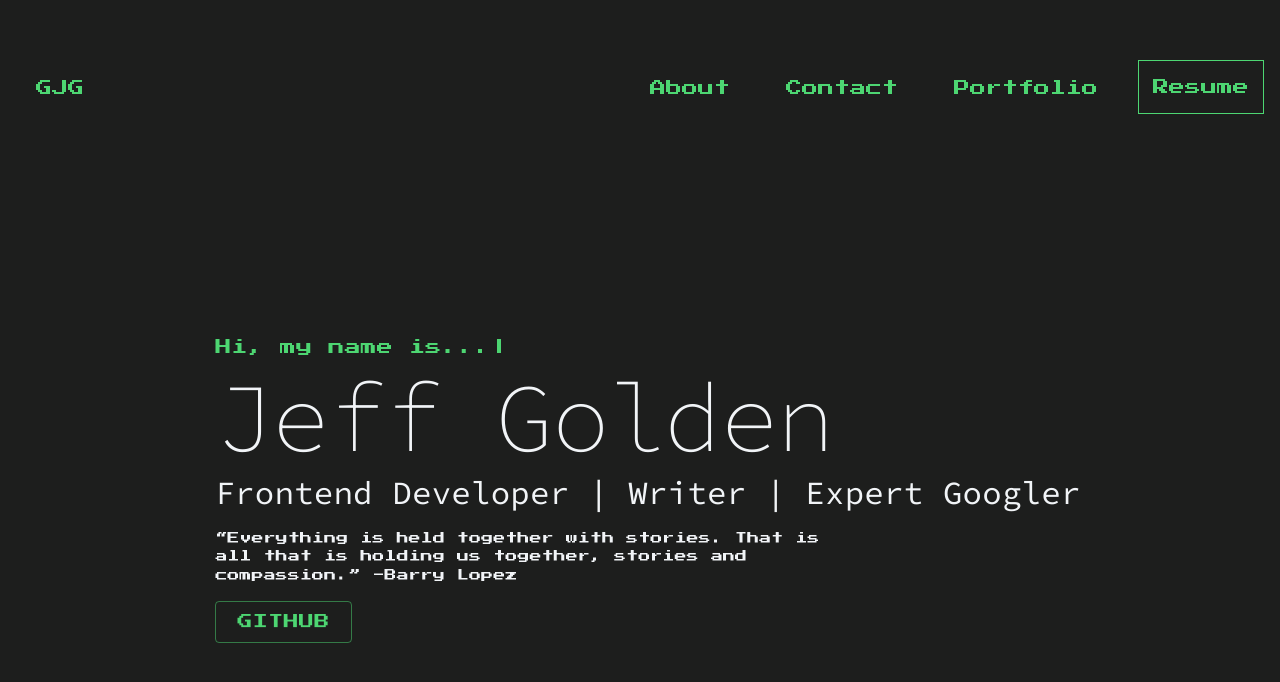
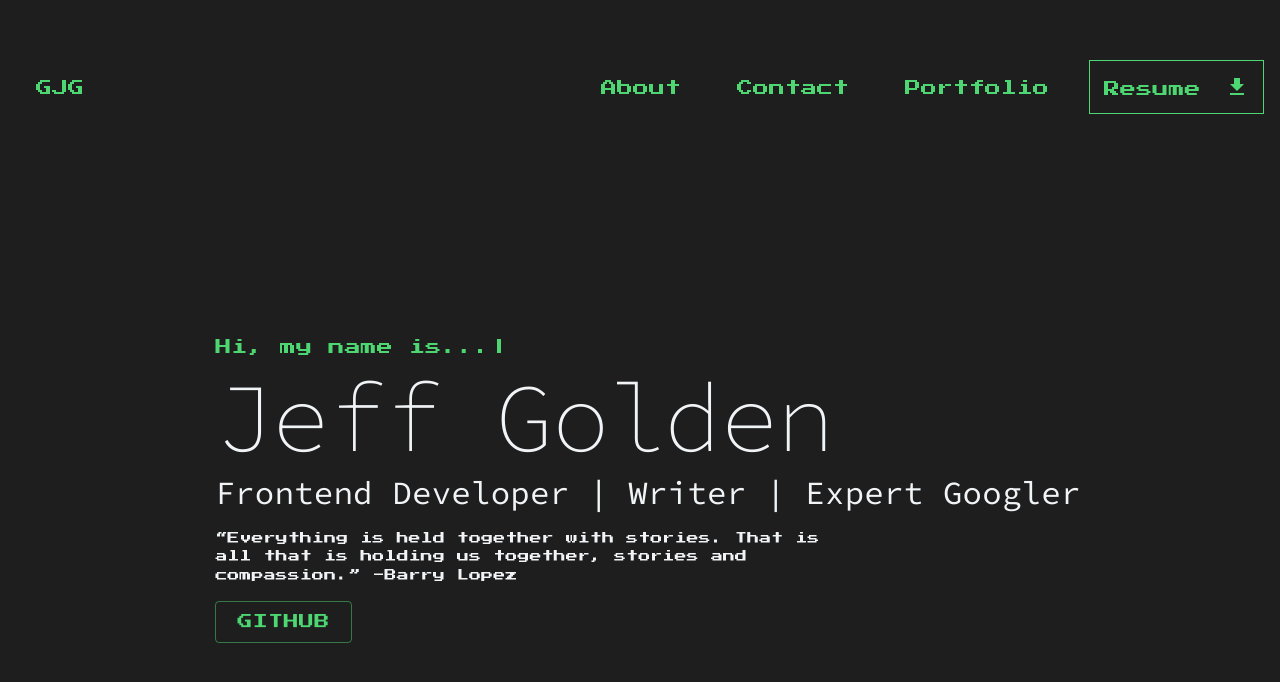
Before and after one commit to gjeffgolden/personal-website-2.0, a React (Vite) app: page / in a window 1280 px wide. Shown: the top 682 px of the page. Built offline with nearby package versions, Linux system fonts and the light colour scheme.

Commit message:
Created ResumeButton component

```diff
--- a/src/components/MobileNavigation.tsx
+++ b/src/components/MobileNavigation.tsx
@@ -1,9 +1,12 @@
 import { useState } from "react";
 
 import { StyledHamburgerMenu, StyledNavigationLink } from "../styles/styles";
+
 import MenuIcon from "@mui/icons-material/Menu";
 import Box from "@mui/material/Box";
 import SwipeableDrawer from "@mui/material/SwipeableDrawer";
+
+import ResumeButton from "./ResumeButton";
 
 const MobileNavigation = () => {
   const [openDrawer, setOpenDrawer] = useState(false);
@@ -38,6 +41,7 @@ const MobileNavigation = () => {
           <StyledNavigationLink to="/about">About</StyledNavigationLink>
           <StyledNavigationLink to="/contact">Contact</StyledNavigationLink>
           <StyledNavigationLink to="/tech">Portfolio</StyledNavigationLink>
+          <ResumeButton />
         </Box>
       </SwipeableDrawer>
     </>
--- a/src/components/NavigationLinks.tsx
+++ b/src/components/NavigationLinks.tsx
@@ -1,8 +1,6 @@
-import {
-  StyledNavigationGroup,
-  StyledNavigationLink,
-  StyledNavigationLinkWithBorder,
-} from "../styles/styles";
+import { StyledNavigationGroup, StyledNavigationLink } from "../styles/styles";
+
+import ResumeButton from "./ResumeButton";
 
 const NavigationLinks = () => {
   return (
@@ -11,13 +9,7 @@ const NavigationLinks = () => {
         <StyledNavigationLink to="/about">About</StyledNavigationLink>
         <StyledNavigationLink to="/contact">Contact</StyledNavigationLink>
         <StyledNavigationLink to="/tech">Portfolio</StyledNavigationLink>
-        <StyledNavigationLinkWithBorder
-          to="src/assets/Golden.Resume.pdf"
-          target="_blank"
-          download
-        >
-          Resume
-        </StyledNavigationLinkWithBorder>
+        <ResumeButton />
       </StyledNavigationGroup>
     </>
   );
--- /dev/null
+++ b/src/components/ResumeButton.tsx
@@ -0,0 +1,22 @@
+import Box from "@mui/material/Box";
+import { StyledBorderedLink } from "../styles/styles";
+import DownloadIcon from "@mui/icons-material/Download";
+import Typography from "@mui/material/Typography";
+const ResumeButton = () => {
+  return (
+    <StyledBorderedLink
+      to="src/assets/Golden.Resume.pdf"
+      target="_blank"
+      download
+    >
+      <Box display="flex" flexDirection="row" justifyContent="space-between">
+        <Typography pr={3} variant="subtitle1">
+          Resume
+        </Typography>
+        <DownloadIcon />
+      </Box>
+    </StyledBorderedLink>
+  );
+};
+
+export default ResumeButton;
--- a/src/routes/EntryPoint.tsx
+++ b/src/routes/EntryPoint.tsx
@@ -1,11 +1,9 @@
 import { Outlet } from "react-router-dom";
 import Box from "@mui/material/Box";
 import Navigation from "../components/Navigation";
-import { StyledNavigationLink } from "../styles/styles";
 
 // MVP TODO:
 // - Media Queries and/or responsive styling
-// - Resume
 
 // STRETCH TODO:
 // - TransitionGroup experiment with Home page
--- a/src/styles/styles.ts
+++ b/src/styles/styles.ts
@@ -26,7 +26,7 @@ export const StyledNavigationLink = styled(Link)(({ theme }) => ({
   },
 }));
 
-export const StyledNavigationLinkWithBorder = styled(Link)(({ theme }) => ({
+export const StyledBorderedLink = styled(Link)(({ theme }) => ({
   color: "#4dd672",
   border: "0.1rem solid #4dd672",
   fontFamily: "'Press Start 2P'",
```
